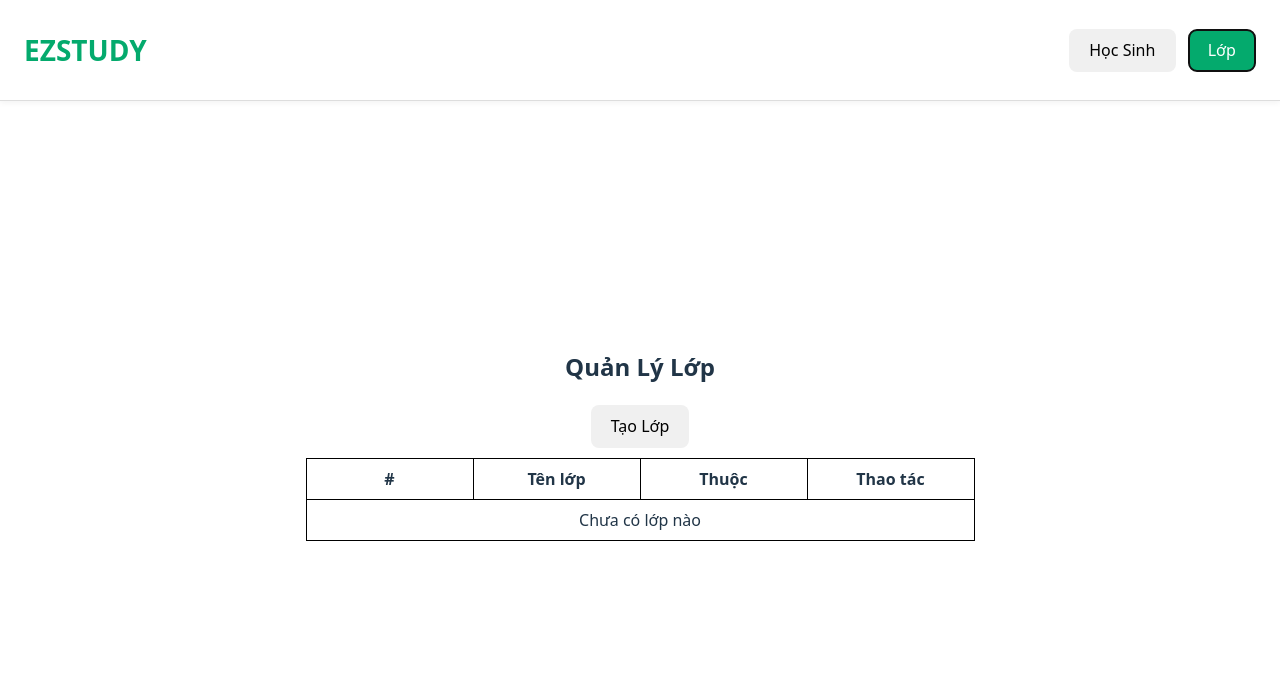
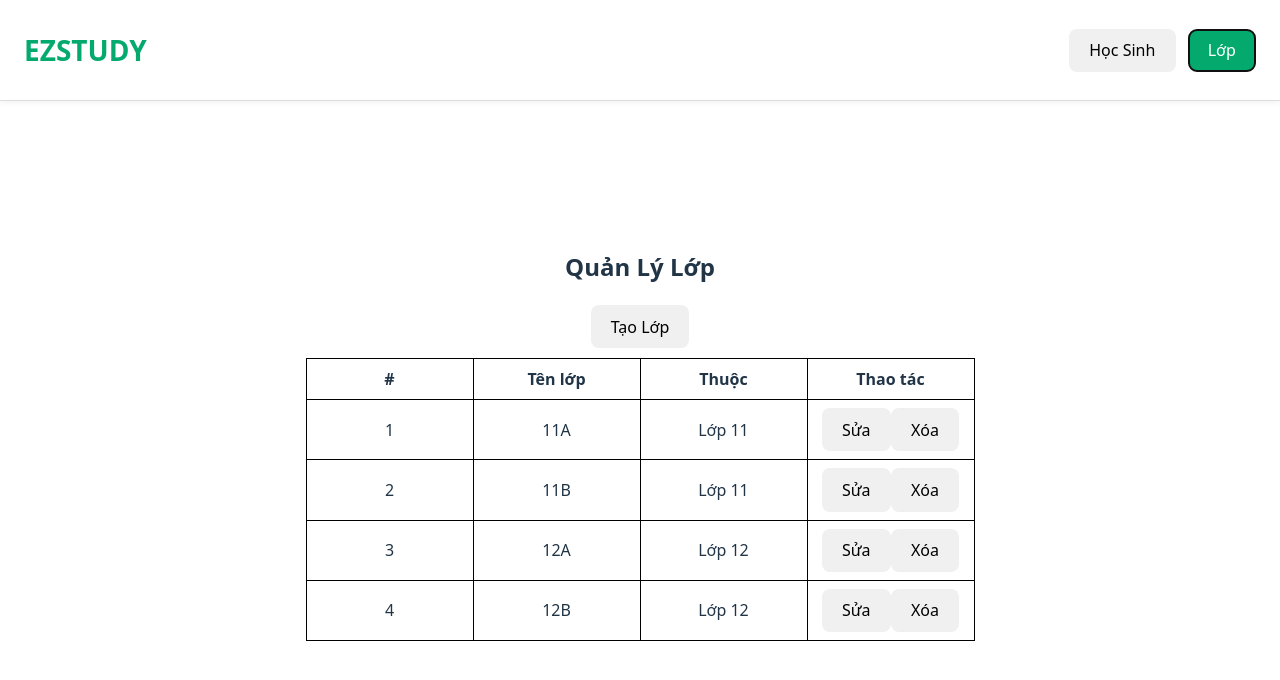
Before and after one commit to ngquan244/EZStudy-Vue-Student-Management, a Vue app: page /classes in a window 1280 px wide. Both pictures are taken after a click on the button "Lớp". Shown: the top 680 px of the page. Built offline with nearby package versions, Linux system fonts and the light colour scheme.

Commit message:
- bổ sung khi xóa học sinh hoặc lớp sẽ về trang 1 -xóa tính năng ưu tiên sort  lớp 11 lớp 12 -bổ sung vài logic nhỏ

```diff
--- a/src/App.vue
+++ b/src/App.vue
@@ -127,6 +127,7 @@ function deleteStudent(id) {
   if (!confirmDelete) return
 
   students.value = students.value.filter(student => student.id !== id)
+  currentPage.value = 1
 }
 
 function closeForms() {
--- a/src/components/ClassManager.vue
+++ b/src/components/ClassManager.vue
@@ -20,14 +20,31 @@ const editingIndex = ref(-1)
 const currentPage = ref(1)
 const classesPerPage = 5
 
-// LifeCyle Hook
+// Default classes
+const defaultClasses = [
+  { name: '11A', grade: 'Lớp 11' },
+  { name: '11B', grade: 'Lớp 11' },
+  { name: '12A', grade: 'Lớp 12' },
+  { name: '12B', grade: 'Lớp 12' }
+]
+
+// LifeCyle Hookss
 // Load Classes from localStorage on component mount
+// If there are no classes available, set default classes
 onMounted(() => {
   const stored = localStorage.getItem(STORAGE_KEY)
   try {
-    classes.value = stored ? JSON.parse(stored) : []
+    const loadedClasses = stored ? JSON.parse(stored) : []
+
+    if (!loadedClasses || loadedClasses.length === 0) {
+      classes.value = defaultClasses
+      localStorage.setItem(STORAGE_KEY, JSON.stringify(classes.value))
+    } else {
+      classes.value = loadedClasses
+    }
   } catch {
-    classes.value = []
+    classes.value = defaultClasses
+    localStorage.setItem(STORAGE_KEY, JSON.stringify(classes.value))
   }
 })
 
@@ -37,22 +54,14 @@ watch(classes, (newVal) => {
   localStorage.setItem(STORAGE_KEY, JSON.stringify(newVal))
 }, { deep: true })
 
-// Sort classes by grade (by priority 11-->12)
-const sortedClasses = computed(() => {
-  return [...classes.value].sort((a, b) => {
-    const getPriority = grade => grade === 'Lớp 11' ? 0 : 1
-    return getPriority(a.grade) - getPriority(b.grade)
-  })
-})
-
 // Handle paginating logic functions
 const paginatedClasses = computed(() => {
   const start = (currentPage.value - 1) * classesPerPage
-  return sortedClasses.value.slice(start, start + classesPerPage)
+  return classes.value.slice(start, start + classesPerPage)
 })
 
 const totalPages = computed(() => {
-  return Math.ceil(sortedClasses.value.length / classesPerPage)
+  return Math.ceil(classes.value.length / classesPerPage)
 })
 
 function goToPage(page) {
@@ -64,25 +73,48 @@ function goToPage(page) {
 // Actions with classlist
 //  Add Class, Delete Class,Edit Class
 function addClass(newClass) {
+  const forbiddenNames = ['11', '12'];
+
+  if (forbiddenNames.includes(newClass.name.trim())) {
+    alert('Tên lớp không được đặt là "11" hoặc "12". Vui lòng đặt tên khác.')
+    return
+  }
+
   if (classes.value.some(c => c.name === newClass.name)) {
     alert('Lớp đã tồn tại!')
     return
   }
+
   classes.value.push(newClass)
 }
 
-function deleteClass(index) {
+function deleteClass(item) {
   const confirmDelete = confirm('Bạn có chắc chắn muốn xóa lớp này?')
   if (!confirmDelete) return
-  classes.value.splice(index, 1)
+
+  const index = classes.value.findIndex(c =>
+    c.name === item.name && c.grade === item.grade
+  )
+
+  if (index !== -1) {
+    classes.value.splice(index, 1)
+    currentPage.value = 1
+  }
 }
 
 // the different between editClass and updateClass
 // editClass after click "Sửa" button and before "Lưu"
-function editClass(index) {
-  editingIndex.value = index
-  editingClass.value = { ...classes.value[index] }
-  showEditForm.value = true
+function editClass(item) {
+  const index = classes.value.findIndex(c =>
+    c.name.trim().toLowerCase() === item.name.trim().toLowerCase() &&
+    c.grade.trim().toLowerCase() === item.grade.trim().toLowerCase()
+  )
+
+  if (index !== -1) {
+    editingIndex.value = index
+    editingClass.value = { ...classes.value[index] }
+    showEditForm.value = true
+  }
 }
 
 // after "Lưu"
@@ -92,7 +124,6 @@ function updateClass(updated) {
     showEditForm.value = false
   }
 }
-
 </script>
 
 <template>
@@ -120,17 +151,17 @@ function updateClass(updated) {
         </tr>
       </thead>
       <tbody>
-        <tr v-for="(item, index) in paginatedClasses" :key="index">
+        <tr v-for="(item, index) in paginatedClasses" :key="item.name + '-' + item.grade">
           <td>{{ (currentPage - 1) * classesPerPage + index + 1 }}</td>
           <td>{{ item.name }}</td>
           <td>{{ item.grade }}</td>
           <td>
-            <button class="edit-btn" @click="editClass(index)">Sửa</button>
-            <button class="delete-btn" @click="deleteClass(index)">Xóa</button>
+            <button class="edit-btn" @click="editClass(item)">Sửa</button>
+            <button class="delete-btn" @click="deleteClass(item)">Xóa</button>
           </td>
         </tr>
         <!-- Empty state message when no classes exist -->
-        <tr v-if="sortedClasses.length === 0">
+        <tr v-if="classes.length === 0">
           <td colspan="4" style="text-align:center;">Chưa có lớp nào</td>
         </tr>
       </tbody>
@@ -148,7 +179,6 @@ function updateClass(updated) {
     </div>
   </div>
 </template>
-
 
 <style scoped>
 /* Unique styles different from common style in src/style.css */
```
